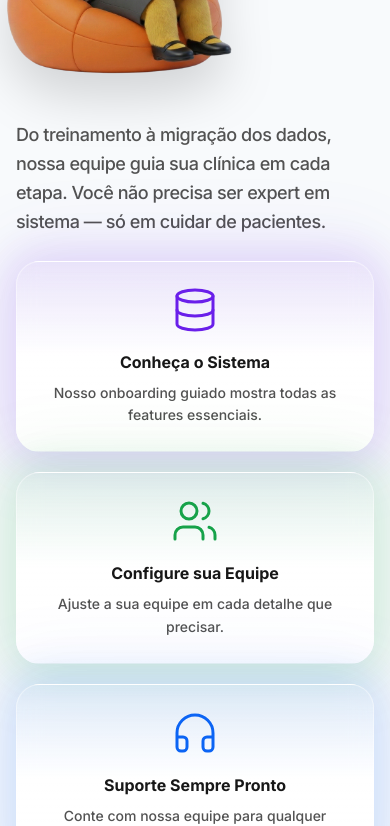
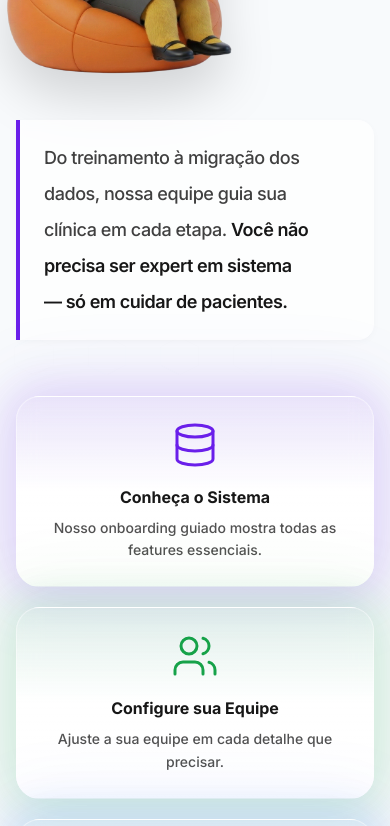
Before and after one commit to KairusAI/site_napse, a React (Vite) app: page / in a window 390 px wide. Shown: the part 4680-5506 px from the top of the page. Built offline with nearby package versions, Linux system fonts and the light colour scheme; the HTML template or start-up script is replaced by a standard one.

Commit message:
Implement GSAP animations in SupportOnboardingSection for card visibility on scroll; refactor card layout and improve text presentation.

```diff
--- a/src/components/sections/SupportOnboardingSection.tsx
+++ b/src/components/sections/SupportOnboardingSection.tsx
@@ -1,6 +1,12 @@
+import { useRef } from 'react'
+import { useGSAP } from '@gsap/react'
+import gsap from 'gsap'
+import { ScrollTrigger } from 'gsap/ScrollTrigger'
 import { motion } from 'framer-motion'
 import { Database, Users, Headphones } from 'lucide-react'
 import type { LucideIcon } from 'lucide-react'
+
+gsap.registerPlugin(ScrollTrigger)
 
 const onboardingCards: Array<{
   id: string
@@ -95,6 +101,39 @@ function HexagonPattern() {
 }
 
 export function SupportOnboardingSection() {
+  const cardsGridRef = useRef<HTMLDivElement>(null)
+
+  useGSAP(
+    () => {
+      const cards = cardsGridRef.current?.querySelectorAll('[data-support-card]')
+      if (!cards?.length) return
+
+      gsap.fromTo(
+        cards,
+        {
+          opacity: 0,
+          y: 32,
+          scale: 0.94,
+        },
+        {
+          opacity: 1,
+          y: 0,
+          scale: 1,
+          duration: 0.6,
+          stagger: 0.12,
+          ease: 'power3.out',
+          scrollTrigger: {
+            trigger: cardsGridRef.current,
+            start: 'top 85%',
+            end: 'top 55%',
+            toggleActions: 'play none none none',
+          },
+        }
+      )
+    },
+    { scope: cardsGridRef, dependencies: [] }
+  )
+
   return (
     <section
       id="suporte"
@@ -151,23 +190,29 @@ export function SupportOnboardingSection() {
             whileInView="visible"
             viewport={{ once: true, margin: '0px 0px -120px' }}
           >
-            <motion.p
-              variants={itemVariants}
-              className="text-lg lg:text-xl text-neutral-600 mb-6 max-w-xl leading-relaxed tracking-tight font-medium text-balance"
+            <motion.div
+              initial={{ x: -48, opacity: 0 }}
+              whileInView={{ x: 0, opacity: 1 }}
+              viewport={{ once: true, margin: '-80px 0px' }}
+              transition={{ duration: 0.65, ease: [0.22, 1, 0.36, 1] }}
+              className="mb-14 lg:mb-20 max-w-xl rounded-r-2xl border-l-4 border-nat-purple bg-white/70 backdrop-blur-sm py-5 pl-6 pr-5 shadow-[0_2px_12px_-4px_rgba(0,0,0,0.06)]"
             >
-              Do treinamento à migração dos dados, nossa equipe guia sua clínica em cada etapa. Você
-              não precisa ser expert em sistema — só em cuidar de pacientes.
-            </motion.p>
-            <div className="grid grid-cols-1 sm:grid-cols-3 gap-5 lg:gap-6">
-              {onboardingCards.map((card, index) => (
-                <motion.div
+              <p className="text-lg lg:text-xl text-neutral-700 leading-loose tracking-tight font-medium text-balance">
+                Do treinamento à migração dos dados, nossa equipe guia sua clínica em cada etapa.{' '}
+                <span className="text-neutral-900 font-semibold">
+                  Você não precisa ser expert em sistema — só em cuidar de pacientes.
+                </span>
+              </p>
+            </motion.div>
+            <div ref={cardsGridRef} className="grid grid-cols-1 sm:grid-cols-3 gap-5 lg:gap-6">
+              {onboardingCards.map((card) => (
+                <div
                   key={card.id}
-                  variants={itemVariants}
-                  initial={{ opacity: 0, y: 20 }}
-                  whileInView={{ opacity: 1, y: 0 }}
-                  viewport={{ once: true, margin: '-24px' }}
-                  transition={{ duration: 0.5, delay: index * 0.1, ease: [0.22, 1, 0.36, 1] }}
-                  className={`relative rounded-3xl bg-gradient-to-b ${card.gradient} backdrop-blur-md border border-white/40 p-6 lg:p-8 text-center overflow-hidden`}
+                  className="transition-transform duration-300 ease-out hover:scale-[1.02] hover:-translate-y-1 cursor-default"
+                >
+                  <div
+                    data-support-card
+                    className={`relative rounded-3xl bg-gradient-to-b ${card.gradient} backdrop-blur-md border border-white/40 p-6 lg:p-8 text-center overflow-hidden opacity-0 transition-shadow duration-300 hover:shadow-xl hover:border-white/60`}
                     style={{ boxShadow: card.glow }}
                   >
                     <card.Icon
@@ -180,7 +225,8 @@ export function SupportOnboardingSection() {
                     <p className="text-sm text-neutral-600 leading-relaxed font-medium">
                       {card.description}
                     </p>
-                </motion.div>
+                  </div>
+                </div>
               ))}
             </div>
           </motion.div>
```
Lines whose indentation alone changed are shown as unchanged.
